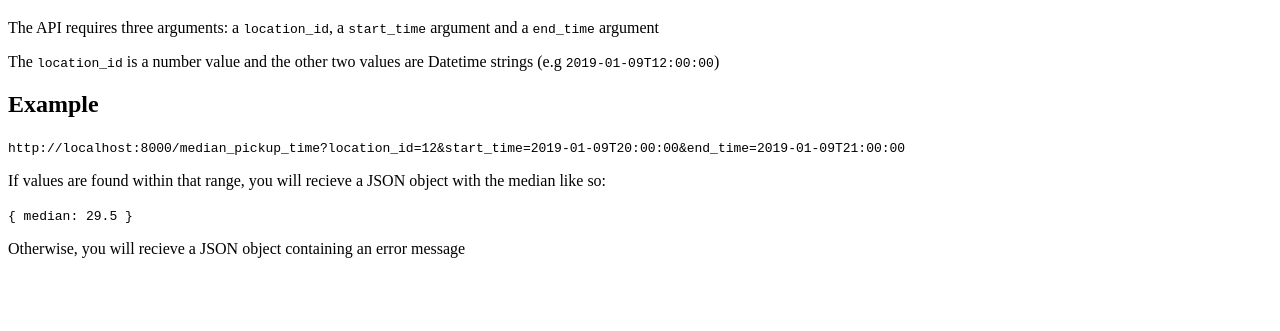
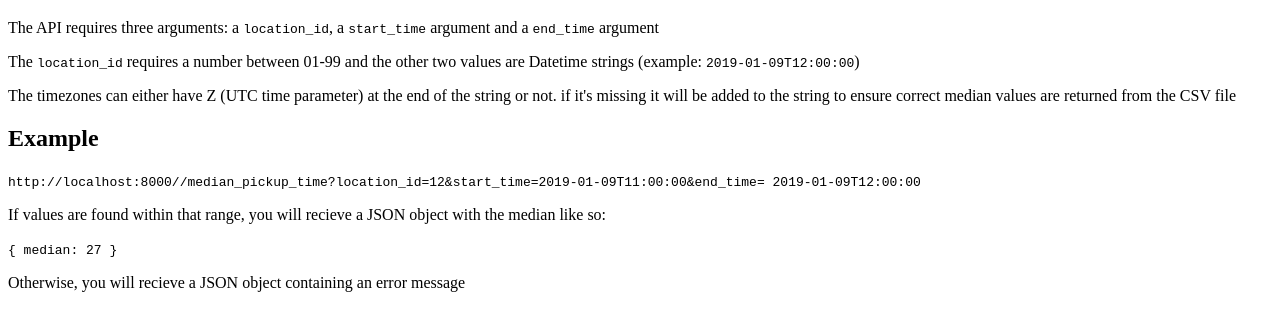
Before and after one commit to MaximumFluff/Median-Pickup-Time, a website: page public/index.html in a window 1280 px wide. Shown: the part 61-392 px from the top of the page. Drawn offline with Linux system fonts and the light colour scheme.

Commit message:
minor changes to html, added regex for location_id

```diff
--- a/public/index.html
+++ b/public/index.html
@@ -9,13 +9,14 @@
 <body>
   <h1>Wolt Backend Assignment</h1>
   <p>The API requires three arguments: a <code>location_id</code>, a <code>start_time</code> argument and a <code>end_time</code> argument</p>
-  <p>The <code>location_id</code> is a number value and the other two values are Datetime strings (e.g <code>2019-01-09T12:00:00</code>)</p>
+  <p>The <code>location_id</code> requires a number between 01-99 and the other two values are Datetime strings (example: <code>2019-01-09T12:00:00</code>)</p>
+  <p>The timezones can either have Z (UTC time parameter) at the end of the string or not. if it's missing it will be added to the string to ensure correct median values are returned from the CSV file</p>
   <h2>Example</h2>
-  <code>http://localhost:8000/median_pickup_time?location_id=12&start_time=2019-01-09T20:00:00&end_time=2019-01-09T21:00:00</code>
+  <code>http://localhost:8000//median_pickup_time?location_id=12&start_time=2019-01-09T11:00:00&end_time= 2019-01-09T12:00:00</code>
   <p>If values are found within that range, you will recieve a JSON object with the median like so:</p>
   <code>
     {
-      median: 29.5
+      median: 27
     }
   </code>
   <p>Otherwise, you will recieve a JSON object containing an error message</p>
--- a/src/checkDateFormat.js
+++ b/src/checkDateFormat.js
@@ -1,4 +1,4 @@
-// Uses regex to check timestamp format, Adds time zone argument if missing from values passed in URL to make sure correct values are returned from the API
+// Uses regex to check timestamp format, Adds UTC time argument if missing from values passed in URL to make sure correct values are returned from the API
 
 function checkDateFormat(firstDate, secondDate) {
   const regex = /[0-9]{4}-(0[1-9]|1[0-2])-(0[1-9]|[1-2][0-9]|3[0-1])T(2[0-3]|[01][0-9]):[0-5][0-9]:[0-5][0-9]/;
--- a/src/parseCv.js
+++ b/src/parseCv.js
@@ -7,8 +7,8 @@ const checkDateFormat = require('./checkDateFormat');
 function parseCv(req, res) {
   const pickups = [];
   const timeValues = checkDateFormat(req.query.start_time, req.query.end_time);
-  if (!timeValues) {
-    res.json({ ERROR: 'Timestamps passed are incorrectly formatted' });
+  if (!timeValues || !/[0-9]{2}/.test(req.query.location_id)) {
+    res.json({ ERROR: 'One or more timestamps passed are incorrectly formatted' });
   } else {
     const startTime = new Date(timeValues[0]);
     const endTime = new Date(timeValues[1]);
```
Also changed, not shown: README.md.
